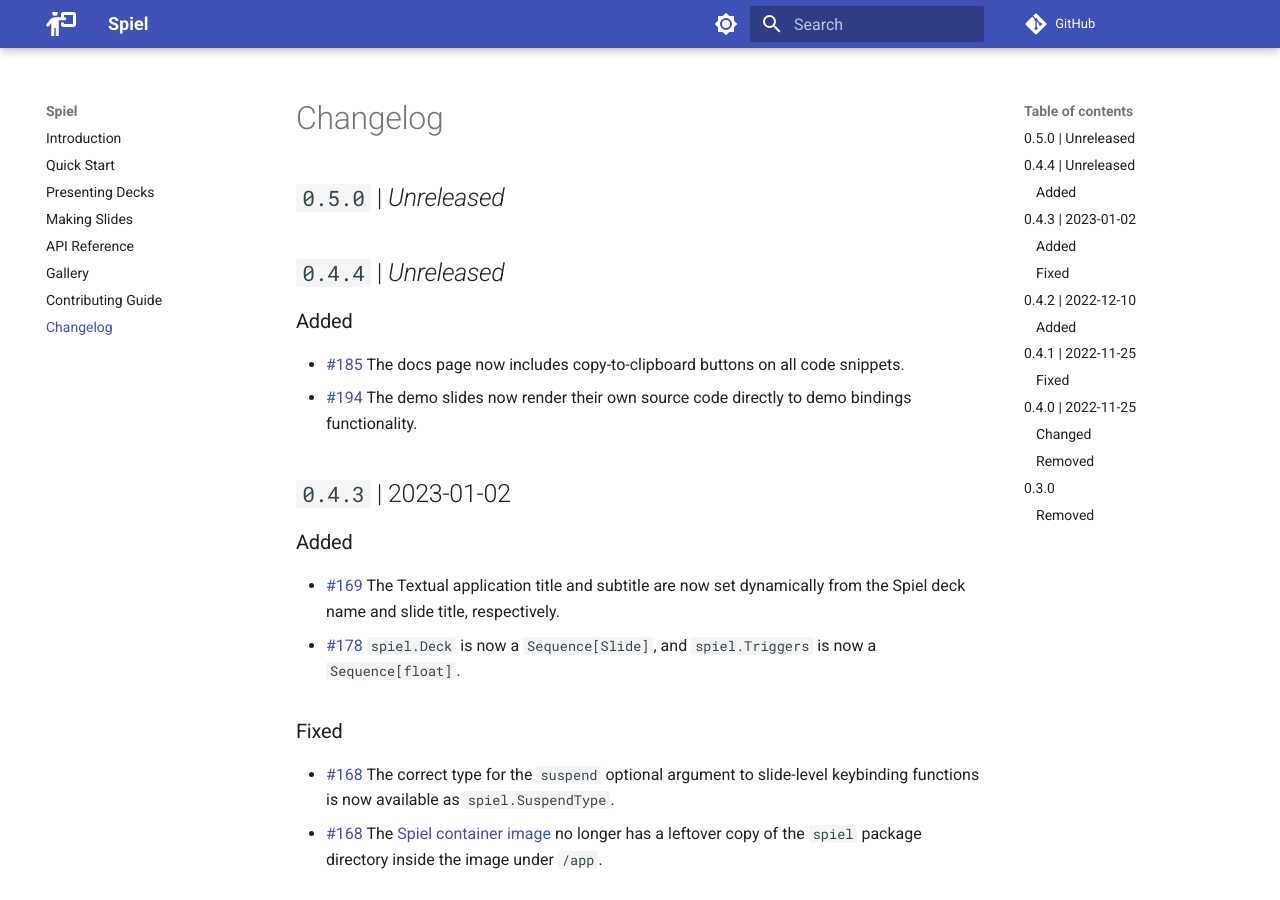
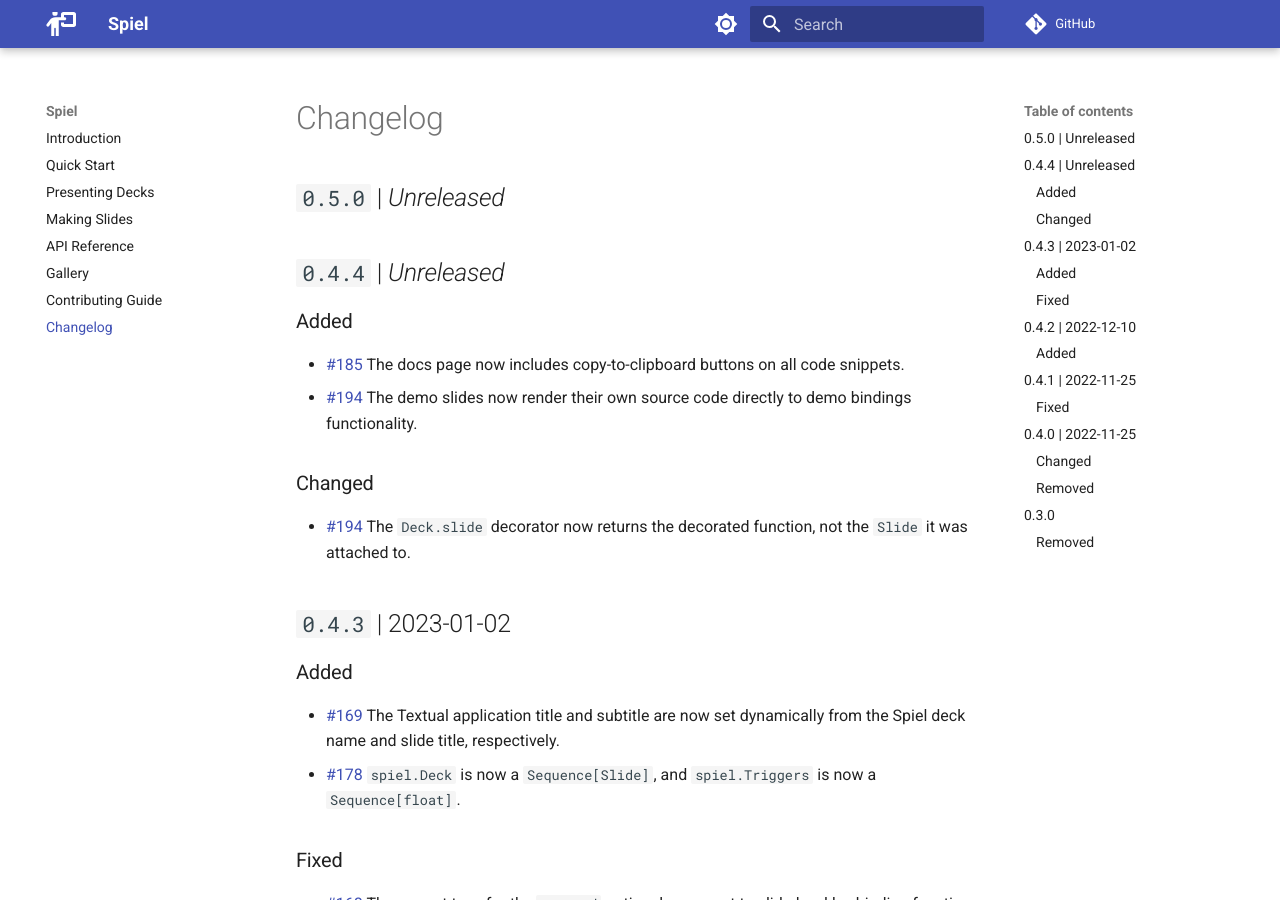
Before and after one commit to JoshKarpel/spiel, an MkDocs documentation site: the page built from docs/changelog.md, in a window 1280 px wide and 900 px high. Built offline with MkDocs 1.6.1 and Material for MkDocs 9.7.7, drawn with Linux system fonts in a browser that asks for light colours; comment, search, counter and statistics services are not loaded.

Commit message:
changelog entry

```diff
--- a/docs/changelog.md
+++ b/docs/changelog.md
@@ -8,6 +8,10 @@
 
 - [#185](https://github.com/JoshKarpel/spiel/pull/185) The docs page now includes copy-to-clipboard buttons on all code snippets.
 - [#194](https://github.com/JoshKarpel/spiel/pull/194) The demo slides now render their own source code directly to demo bindings functionality.
+
+### Changed
+
+- [#194](https://github.com/JoshKarpel/spiel/pull/194) The `Deck.slide` decorator now returns the decorated function, not the `Slide` it was attached to.
 
 ## `0.4.3` | 2023-01-02
 
```
